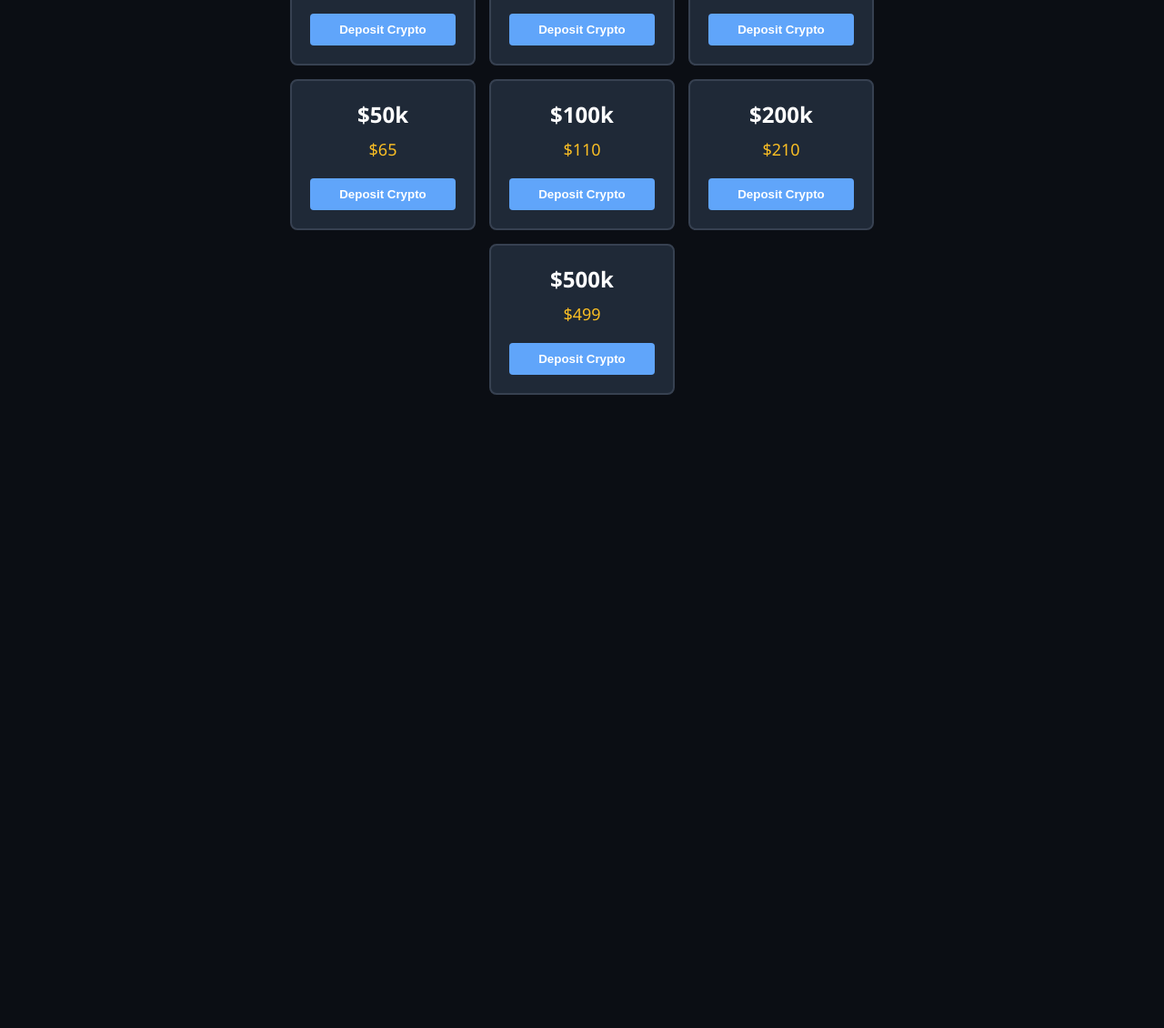
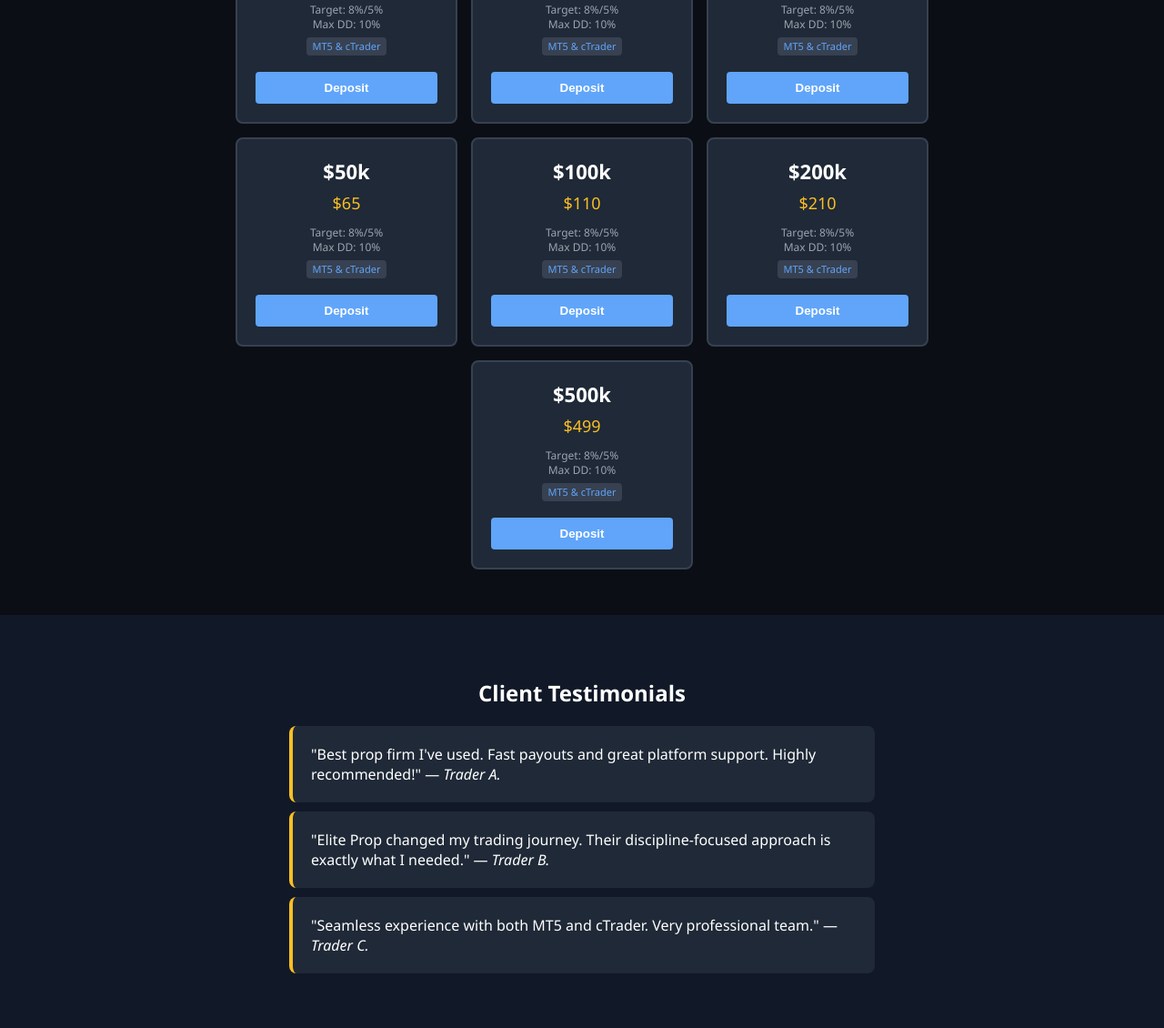
Before and after one commit to elitepropfunding-code/elite-prop-funding, a plain HTML site: page index.html in a window 1280 px wide. Shown: the part 753-1883 px from the top of the page at 91% size. Before the commit the page ends 1237 px from the top, so only its background shows below. Drawn offline with Linux system fonts and the light colour scheme.

Commit message:
Update index.html

```diff
--- a/index.html
+++ b/index.html
@@ -12,17 +12,21 @@
     .type-grid { display: flex; flex-wrap: wrap; justify-content: center; gap: 20px; margin-bottom: 50px; }
     .type-box { background-color: #1f2937; border: 2px solid #374151; padding: 20px; border-radius: 8px; width: 250px; cursor: pointer; text-align: left; }
     .type-box.active { border-color: #fbbf24; background-color: #111827; }
-    .account-grid { display: flex; flex-wrap: wrap; justify-content: center; gap: 15px; max-width: 800px; margin: 0 auto; }
-    .account-box { background-color: #1f2937; border: 2px solid #374151; padding: 20px; border-radius: 8px; min-width: 160px; display: flex; flex-direction: column; gap: 10px; }
-    .account-size { font-size: 24px; font-weight: bold; }
-    .account-price { font-size: 18px; color: #fbbf24; margin-bottom: 10px; }
-    .checkout-btn { background-color: #60a5fa; color: #ffffff; padding: 10px; border: none; border-radius: 4px; font-weight: bold; cursor: pointer; }
+    .account-grid { display: flex; flex-wrap: wrap; justify-content: center; gap: 15px; max-width: 900px; margin: 0 auto; }
+    .account-box { background-color: #1f2937; border: 2px solid #374151; padding: 20px; border-radius: 8px; min-width: 200px; display: flex; flex-direction: column; gap: 8px; }
+    .account-size { font-size: 22px; font-weight: bold; }
+    .account-price { font-size: 18px; color: #fbbf24; }
+    .details { font-size: 12px; color: #9ca3af; margin: 5px 0; line-height: 1.4; }
+    .platform-tag { font-size: 11px; background: #374151; padding: 2px 6px; border-radius: 4px; display: inline-block; margin-top: 5px; color: #60a5fa; }
+    .checkout-btn { background-color: #60a5fa; color: #ffffff; padding: 10px; border: none; border-radius: 4px; font-weight: bold; cursor: pointer; margin-top: 5px; }
+    .reviews { padding: 50px 20px; background: #111827; }
+    .review-card { background: #1f2937; padding: 20px; border-radius: 8px; margin: 10px auto; max-width: 600px; text-align: left; border-left: 4px solid #fbbf24; }
 
     .modal { display:none; position:fixed; top:0; left:0; width:100%; height:100%; background:rgba(0,0,0,0.85); padding-top: 20px; z-index: 1000; overflow-y: auto; }
     .modal-content { background:#1f2937; margin: auto; padding: 20px; border: 1px solid #374151; width: 85%; border-radius: 10px; text-align: left; }
     input { width: 100%; padding: 10px; margin: 10px 0; border-radius: 4px; border: 1px solid #374151; background: #0b0e14; color: #ffffff; box-sizing: border-box; }
     .nav-links { display: flex; gap: 15px; align-items: center; }
-    .google-btn { background: #ffffff; color: #000; padding: 8px 15px; border-radius: 5px; text-decoration: none; font-weight: bold; font-size: 13px; display: inline-block; cursor: pointer; border: none; }
+    .google-btn { background: #ffffff; color: #000; padding: 8px 15px; border-radius: 5px; text-decoration: none; font-weight: bold; font-size: 13px; cursor: pointer; }
   </style>
 </head>
 <body>
@@ -30,7 +34,7 @@
   <header>
     <div style="font-weight:bold; font-size: 20px;">Elite Prop</div>
     <div class="nav-links">
-      <div style="cursor:pointer; color: #60a5fa;" onclick="alert('Elite Prop Funding is built on the foundation of the \'One Day, One Setup, One Trade\' discipline. We provide high-level capital to traders who utilize Smart Money Concepts, liquidity analysis, and rigid risk management to achieve consistent, long-term success. Our mission is to bridge the gap between talented retail traders and institutional-grade funding.')">About Us</div>
+      <div style="cursor:pointer; color: #60a5fa;" onclick="alert('Elite Prop Funding is built on the foundation of the \'One Day, One Setup, One Trade\' discipline.')">About Us</div>
       <a href="mailto:elitepropfunding@gmail.com" style="text-decoration:none; color: #60a5fa;">Contact Us</a>
       <a href="mailto:elitepropfunding@gmail.com?subject=Login Request" class="google-btn">Sign in with Gmail</a>
     </div>
@@ -49,6 +53,13 @@
     <div class="account-grid" id="account-container"></div>
   </div>
 
+  <div class="reviews">
+    <h2>Client Testimonials</h2>
+    <div class="review-card">"Best prop firm I've used. Fast payouts and great platform support. Highly recommended!" — <i>Trader A.</i></div>
+    <div class="review-card">"Elite Prop changed my trading journey. Their discipline-focused approach is exactly what I needed." — <i>Trader B.</i></div>
+    <div class="review-card">"Seamless experience with both MT5 and cTrader. Very professional team." — <i>Trader C.</i></div>
+  </div>
+
   <div id="modal" class="modal">
     <div class="modal-content">
       <h3>Deposit & Verify</h3>
@@ -60,7 +71,7 @@
       </div>
       <p style="font-size: 13px; margin-top: 15px;">2. Paste your Transaction Hash (TXID) below:</p>
       <input type="text" id="txid" placeholder="Paste Transaction Hash here...">
-      <button onclick="confirmDeposit()" class="checkout-btn" style="width:100%; margin-top:10px;">Confirm Deposit</button>
+      <button onclick="confirmDeposit()" class="checkout-btn" style="width:100%;">Confirm Deposit</button>
       <button onclick="document.getElementById('modal').style.display='none'" style="width:100%; margin-top:10px; background:none; border:1px solid #60a5fa; color:#60a5fa; padding:10px; cursor:pointer;">Close</button>
     </div>
   </div>
@@ -73,11 +84,11 @@
       document.getElementById('tab-'+tab).classList.add('active');
 
       const container = document.getElementById('account-container');
-      const data = tab === 1 ? ['$5k:$15','$10k:$29','$25k:$59','$50k:$112','$100k:$199','$200k:$359'] :
-                   tab === 2 ? ['$5k:$11','$10k:$20','$25k:$35','$50k:$65','$100k:$110','$200k:$210','$500k:$499'] :
-                   ['$1k:$49','$2.5k:$99','$5k:$199','$10k:$349'];
+      const data = tab === 1 ? [['$5k','$15','10%','5%'],['$10k','$29','10%','5%'],['$25k','$59','10%','5%'],['$50k','$112','10%','5%'],['$100k','$199','10%','5%'],['$200k','$359','10%','5%']] :
+                   tab === 2 ? [['$5k','$11','8%/5%','10%'],['$10k','$20','8%/5%','10%'],['$25k','$35','8%/5%','10%'],['$50k','$65','8%/5%','10%'],['$100k','$110','8%/5%','10%'],['$200k','$210','8%/5%','10%'],['$500k','$499','8%/5%','10%']] :
+                   [['$1k','$49','No Target','5%'],['$2.5k','$99','No Target','5%'],['$5k','$199','No Target','5%'],['$10k','$349','No Target','5%']];
 
-      container.innerHTML = data.map(i => `<div class="account-box"><span class="account-size">${i.split(':')[0]}</span><span class="account-price">${i.split(':')[1]}</span><button class="checkout-btn" onclick="document.getElementById('modal').style.display='block'">Deposit Crypto</button></div>`).join('');
+      container.innerHTML = data.map(i => `<div class="account-box"><span class="account-size">${i[0]}</span><span class="account-price">${i[1]}</span><div class="details">Target: ${i[2]}<br>Max DD: ${i[3]}<br><span class="platform-tag">MT5 & cTrader</span></div><button class="checkout-btn" onclick="document.getElementById('modal').style.display='block'">Deposit</button></div>`).join('');
     }
 
     function confirmDeposit() {
```
